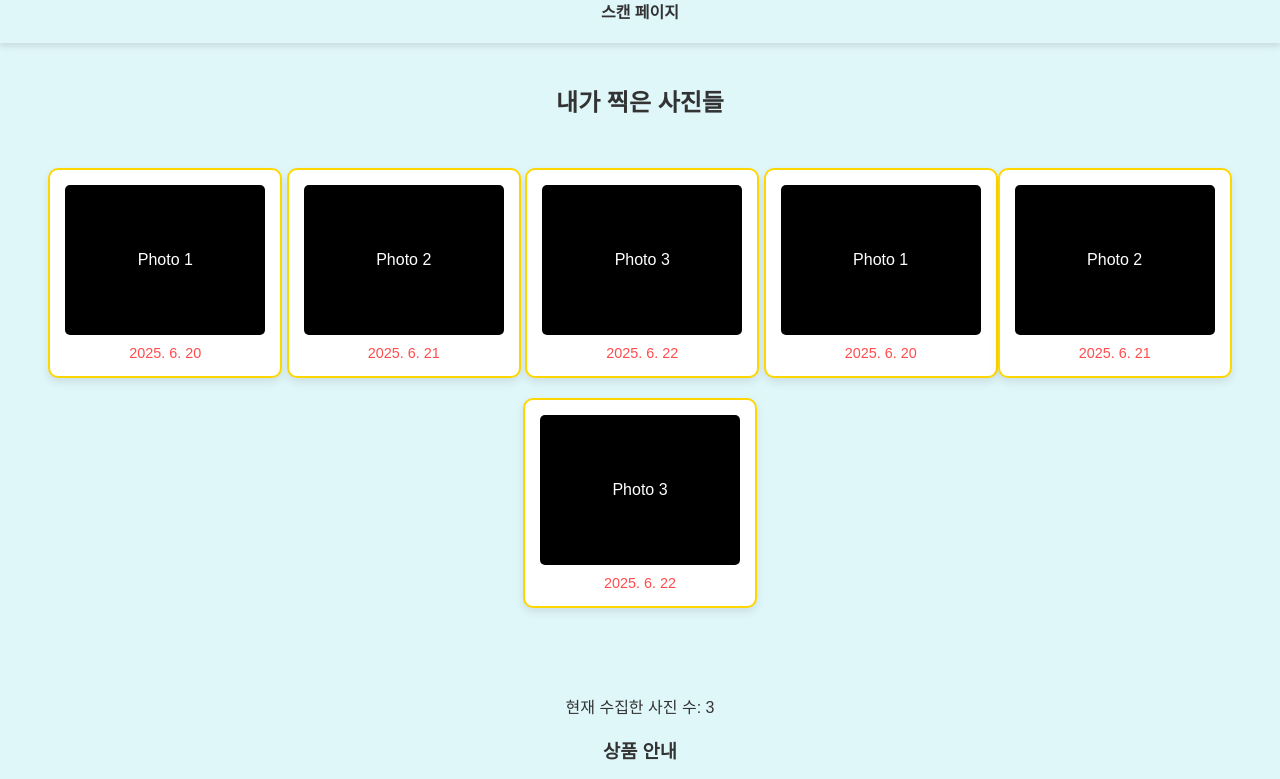
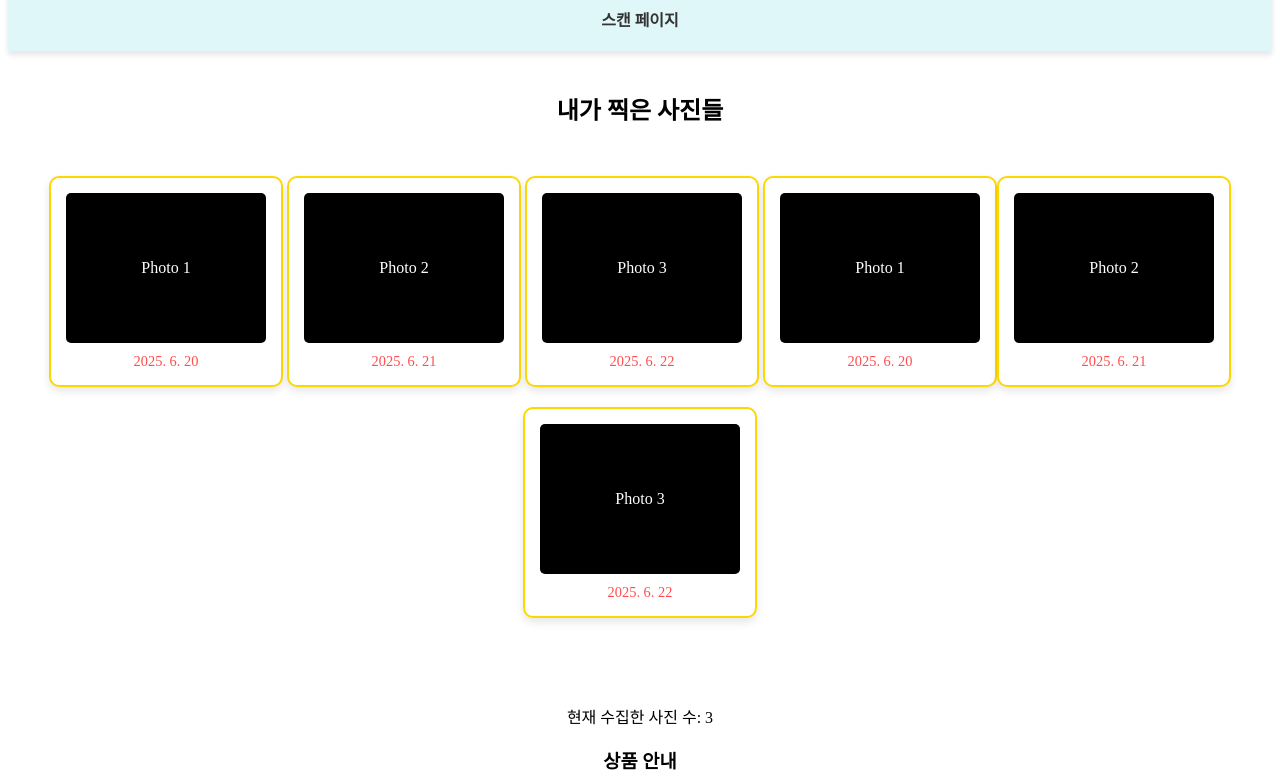
Before and after one commit to Queue-JY/ob_cass, a plain HTML site: page collect.html in a window 1280 px wide. Shown: the part 101-880 px from the top of the page. Drawn offline with Linux system fonts and the light colour scheme.

Commit message:
Rename scan to index in all files and change font

```diff
--- a/collect_styles.css
+++ b/collect_styles.css
@@ -1,9 +1,11 @@
 body {
-  font-family: "Arial", sans-serif;
-  margin: 0;
-  padding: 0;
-  background-color: #e0f7fa;
-  color: #333;
+  @font-face {
+    font-family: "RixYeoljeongdo_Regular";
+    src: url("https://fastly.jsdelivr.net/gh/projectnoonnu/noonfonts_2102-01@1.0/RixYeoljeongdo_Regular.woff")
+      format("woff");
+    font-weight: normal;
+    font-style: normal;
+  }
 }
 .blog-section,
 .progress-section {
--- a/scan_style.css
+++ b/index_style.css
@@ -1,9 +1,11 @@
 body {
-  font-family: "Arial", sans-serif;
-  margin: 0;
-  padding: 0;
-  background-color: #e0f7fa;
-  color: #333;
+  @font-face {
+    font-family: "RixYeoljeongdo_Regular";
+    src: url("https://fastly.jsdelivr.net/gh/projectnoonnu/noonfonts_2102-01@1.0/RixYeoljeongdo_Regular.woff")
+      format("woff");
+    font-weight: normal;
+    font-style: normal;
+  }
 }
 main {
   margin: 0 auto;
```
Also changed, not shown: index.html (+2 -2 lines), index_script.js (renamed from scan_script.js).
